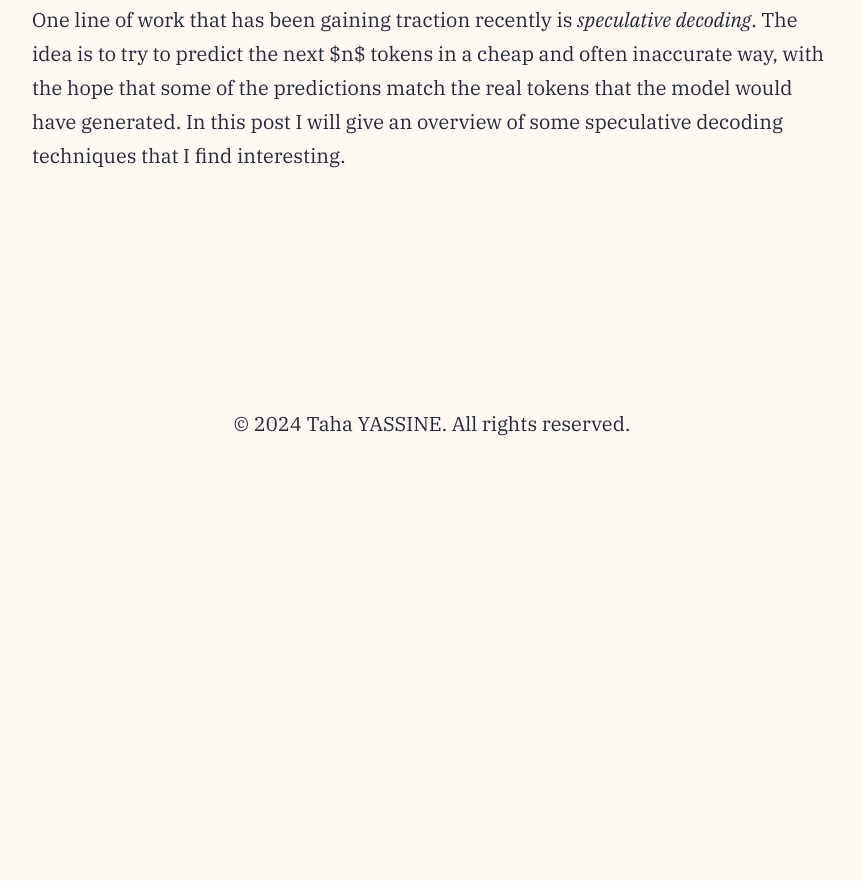
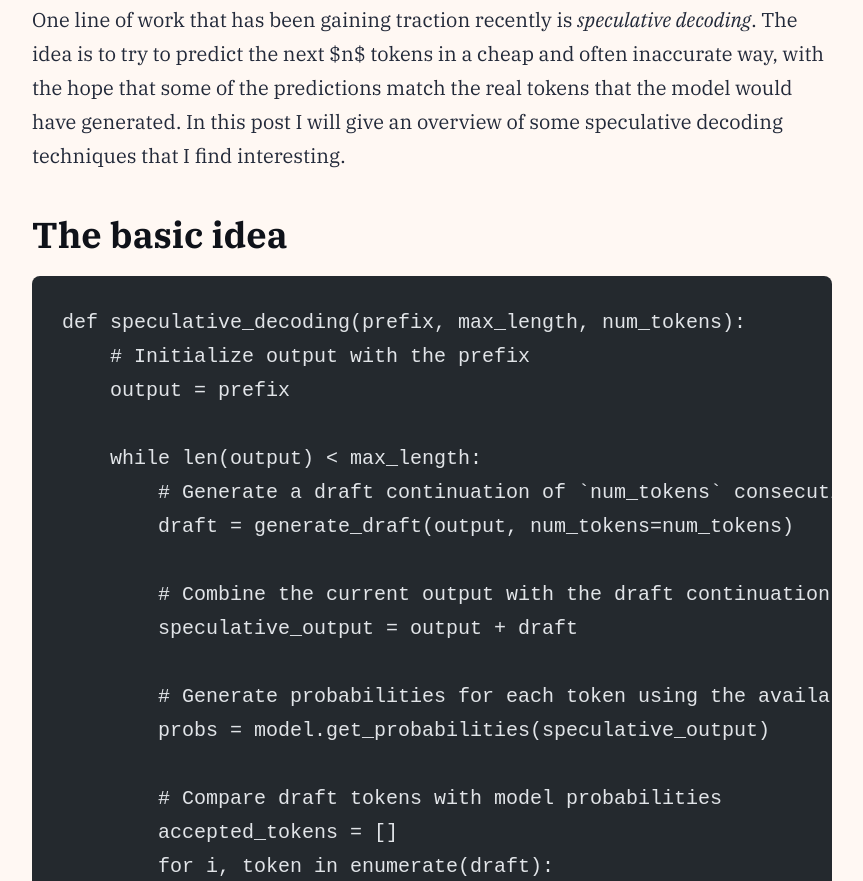
Before and after one commit to taha-yassine/taha-yassine.github.io, an Astro site: page /blog/speculative-decoding in a window 1280 px wide. Shown: the part 659-1540 px from the top of the page, without its empty margins (228-1091 px from the left). Before the commit the page ends 1120 px from the top, so only its background shows below. Built offline with nearby package versions, Linux system fonts and the light colour scheme; Astro itself is replaced by a stand-in of ours; some packages are replaced by stand-ins of ours; code samples lack their colours.

Commit message:
Add pseudocode

````diff
--- a/astro.config.mjs
+++ b/astro.config.mjs
@@ -13,6 +13,7 @@ export default defineConfig({
 	site: 'https://example.com',
 	integrations: [mdx(), sitemap()],
 	markdown: {
+		// LaTeX
 		remarkPlugins: [remarkMath],
 		rehypePlugins: [[rehypeMathjax, {tex:{tags:'ams'}}]],
 
--- a/src/content/blog/speculative-decoding.mdx
+++ b/src/content/blog/speculative-decoding.mdx
@@ -9,3 +9,39 @@ pubDate: "2024-07-20"
 Autoregressive language models work by generating tokens one after the other. The sequential nature of this process makes it inherently slow. Slow responses can make the experience of using these models frustrating, especially in settings where high throughput is essential, like in multi-turn dialogue systems. Intuitively, the most straightforward way to speed up the generation process is to alleviate hardware bottlenecks such as bandwidth or compute speed by chasing after the latest and greatest hardware. However, this approach is not sustainable, especially when a single company has a monopoly over the chip market{/* Add reference */}. Fortunatly, the LLM optimization space is full of low-hanging fruits waiting to be picked.{/* Add more info */}
 
 One line of work that has been gaining traction recently is _speculative decoding_. The idea is to try to predict the next $n$ tokens in a cheap and often inaccurate way, with the hope that some of the predictions match the real tokens that the model would have generated. In this post I will give an overview of some speculative decoding techniques that I find interesting.
+
+## The basic idea
+
+```python
+def speculative_decoding(prefix, max_length, num_tokens):
+    # Initialize output with the prefix
+    output = prefix
+
+    while len(output) < max_length:
+        # Generate a draft continuation of `num_tokens` consecutive tokens
+        draft = generate_draft(output, num_tokens=num_tokens)
+
+        # Combine the current output with the draft continuation
+        speculative_output = output + draft
+
+        # Generate probabilities for each token using the availabe model
+        probs = model.get_probabilities(speculative_output)
+
+        # Compare draft tokens with model probabilities
+        accepted_tokens = []
+        for i, token in enumerate(draft):
+            if token == argmax(probs[len(output) + i]):
+                accepted_tokens.append(token)
+            else:
+                break
+
+        # Update output with accepted tokens
+        output += ''.join(accepted_tokens)
+
+        # If no tokens were accepted, generate a single token using the target model
+        if not accepted_tokens:
+            next_token = argmax(model.get_probabilities(output)[-1])
+            output += next_token
+
+    return output
+```
````
